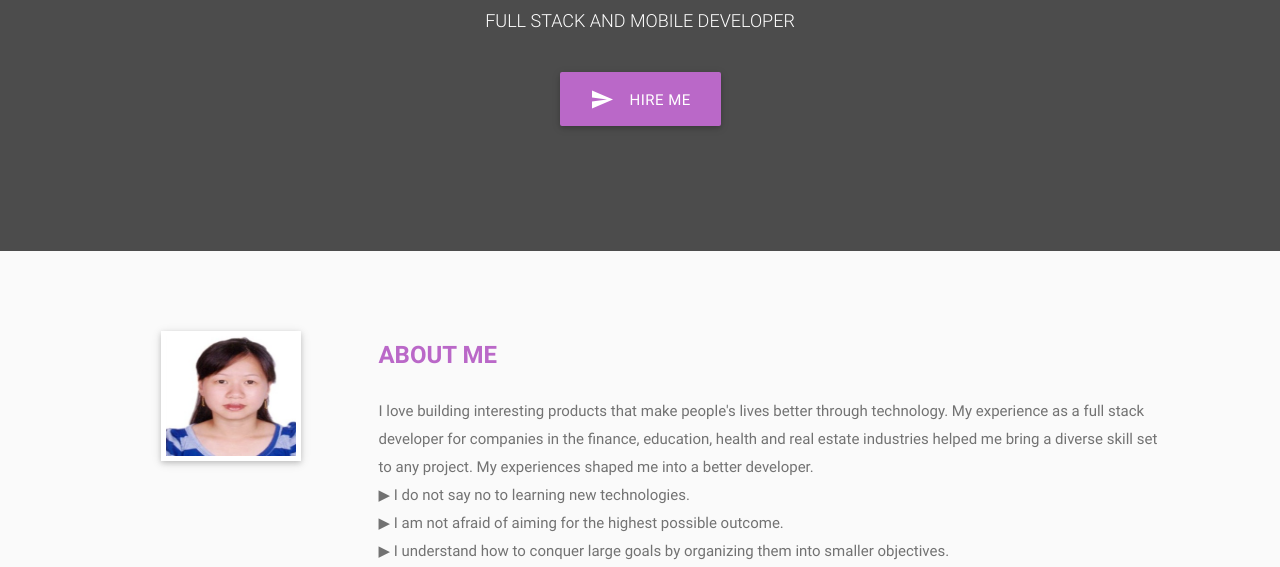
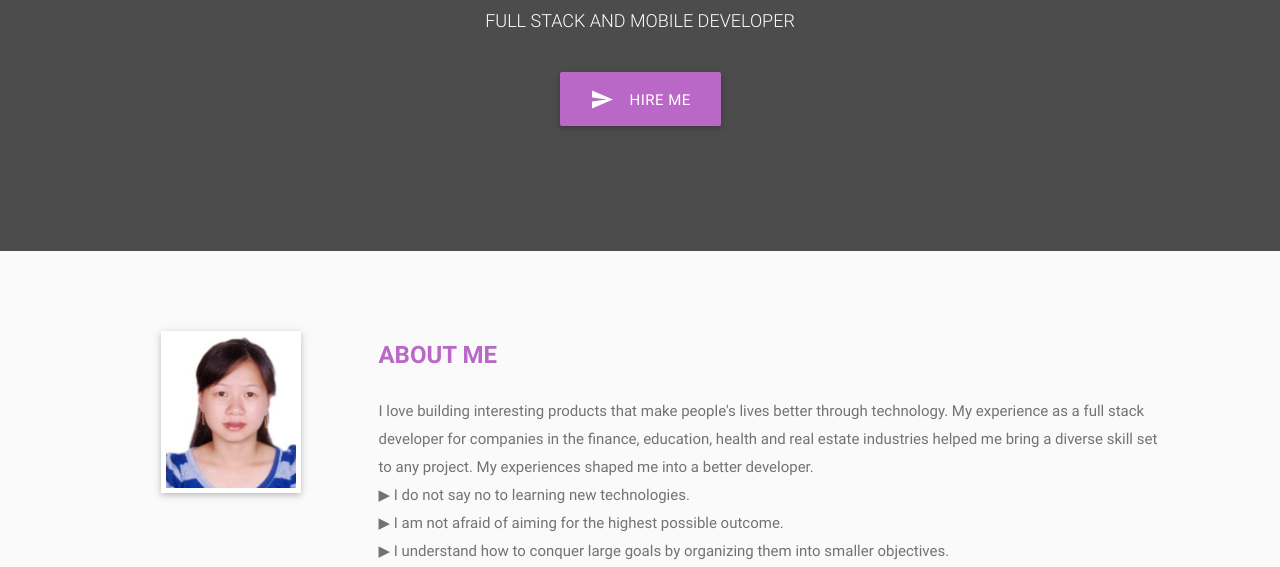
Before and after one commit to loteresa2/loteresa2.github.io, a plain HTML site: page index.html in a window 1280 px wide. Shown: the part 233-800 px from the top of the page. Drawn offline with nearby package versions, Linux system fonts and the light colour scheme.

Commit message:
edited profile picture

```diff
--- a/style.css
+++ b/style.css
@@ -196,7 +196,7 @@ nav .brand-logo img {
 .profile-img {
   border: 5px solid #fff;
   box-shadow: 0 2px 5px 0 rgba(0, 0, 0, 0.16), 0 2px 10px 0 rgba(0, 0, 0, 0.12);
-  height: 130px;
+  /*height: 130px;*/
   margin: 0 auto;
   width: 140px;
 }
```
